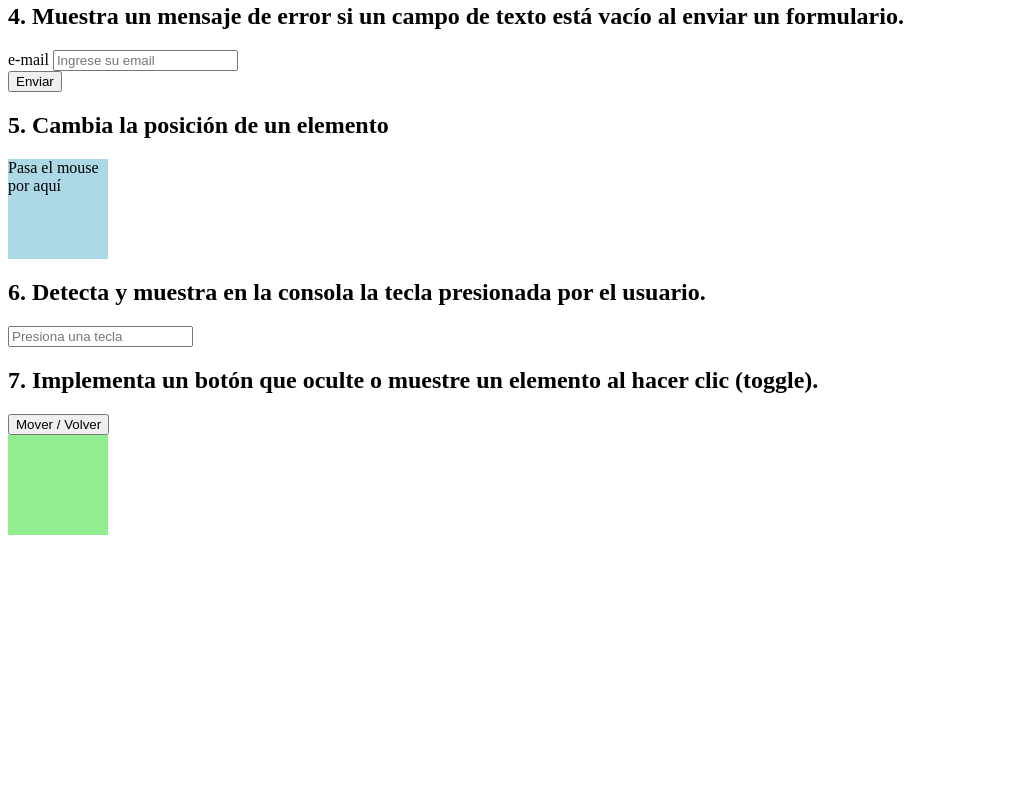
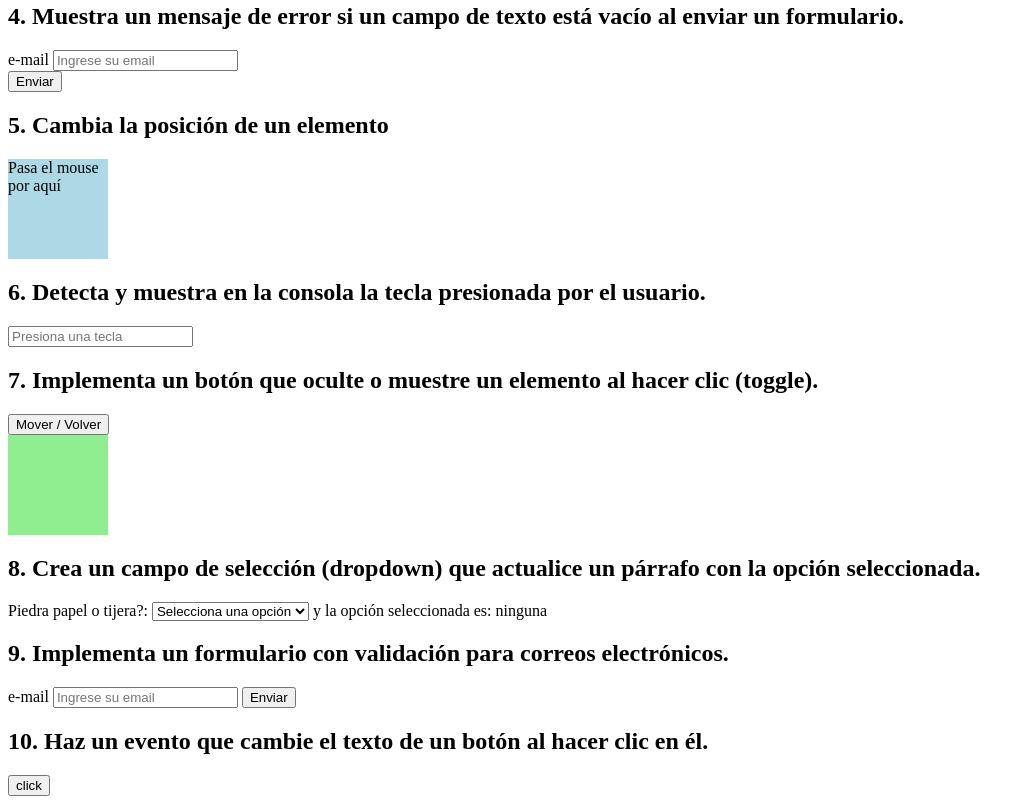
Before and after one commit to cecidiaz21/Frontend_con_IA_JS, a plain HTML site: page index.html in a window 1280 px wide. Shown: the part 314-1118 px from the top of the page, without its empty margins (0-1035 px from the left). Before the commit the page ends 857 px from the top, so only its background shows below. Drawn offline with Linux system fonts and the light colour scheme.

Commit message:
completo ejercicios

```diff
--- a/index.html
+++ b/index.html
@@ -39,6 +39,25 @@
     <button id="toggleBtn">Mover / Volver</button>
     <div id="boxHover1"></div>
 
+    <h2>8. Crea un campo de selección (dropdown) que actualice un párrafo con la opción seleccionada.</h2>
+    <p>Piedra papel o tijera?: <select id="dropdown">
+        <option value="">Selecciona una opción</option>
+        <option value="Opción 1">Piedra</option>
+        <option value="Opción 2">Papel</option>
+        <option value="Opción 3">Tijera</option>
+    </select> y la opción seleccionada es: <span id="selectedOption">ninguna</span></p>
+
+    <h2>9. Implementa un formulario con validación para correos electrónicos.</h2>
+    <form id="formSubmit">
+        <label for="email">e-mail</label>
+        <input type="text" id="email" placeholder="Ingrese su email">
+        <button type="submit">Enviar</button>
+
+    </form>
+
+    <h2>10. Haz un evento que cambie el texto de un botón al hacer clic en él.</h2>
+    <button id="cambiaTexto"> click </button>
+
     <script src="script.js"></script>
 </body>
 </html>
--- a/script.js
+++ b/script.js
@@ -74,6 +74,24 @@ const boxHover = document.getElementById('boxHover');
         boxHover1.classList.toggle('moved');
       });
     });
-// Crea un campo de selección (dropdown) que actualice un párrafo con la opción seleccionada.
-// Implementa un formulario con validación para correos electrónicos.
-// Haz un evento que cambie el texto de un botón al hacer clic en él.
+// 8- Crea un campo de selección (dropdown) que actualice un párrafo con la opción seleccionada.
+const dropdown = document.getElementById('dropdown');
+const selectedOption = document.getElementById('selectedOption');
+
+dropdown.addEventListener('change', function() {
+    selectedOption.textContent = dropdown.value || 'ninguna';
+});
+
+// 9- Implementa un formulario con validación para correos electrónicos.
+const formSubmit = document.getElementById('myForm');
+const email = document.getElementById('email');
+  document.getElementById('formSubmit').addEventListener('submit', function(e) {
+        e.preventDefault();
+        alert('Formulario enviado correctamente');
+      });
+
+// 10- Haz un evento que cambie el texto de un botón al hacer clic en él.
+  const cambiaTexto = document.getElementById('cambiaTexto');
+      cambiaTexto.addEventListener('click', function() {
+        cambiaTexto.textContent = '¡Clickeado!';
+      });
```
Also changed, not shown: 1 other file.
